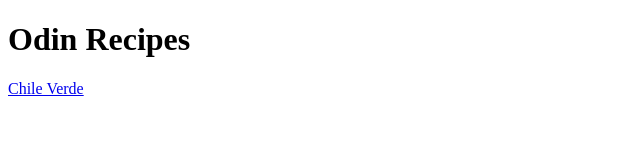
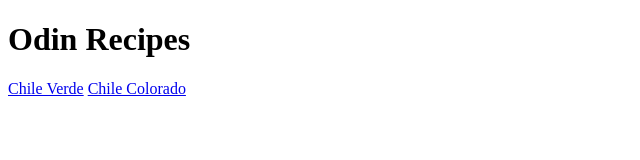
Before and after one commit to oscos/odin-recipes, a plain HTML site: page index.html in a window 1280 px wide. Shown: the whole page, without its empty margins (0-640 px from the left). Drawn offline with Linux system fonts and the light colour scheme.

Commit message:
Add chile-colorado recipe
Adding a link to the chile colorado recipe.

```diff
--- a/index.html
+++ b/index.html
@@ -10,6 +10,7 @@
     <h1>Odin Recipes</h1>
 
     <a href="./recipes/chile-verde.html">Chile Verde</a>
+    <a href="./recipes/chile-colorado.html">Chile Colorado</a>
 </body>
 
 
```
